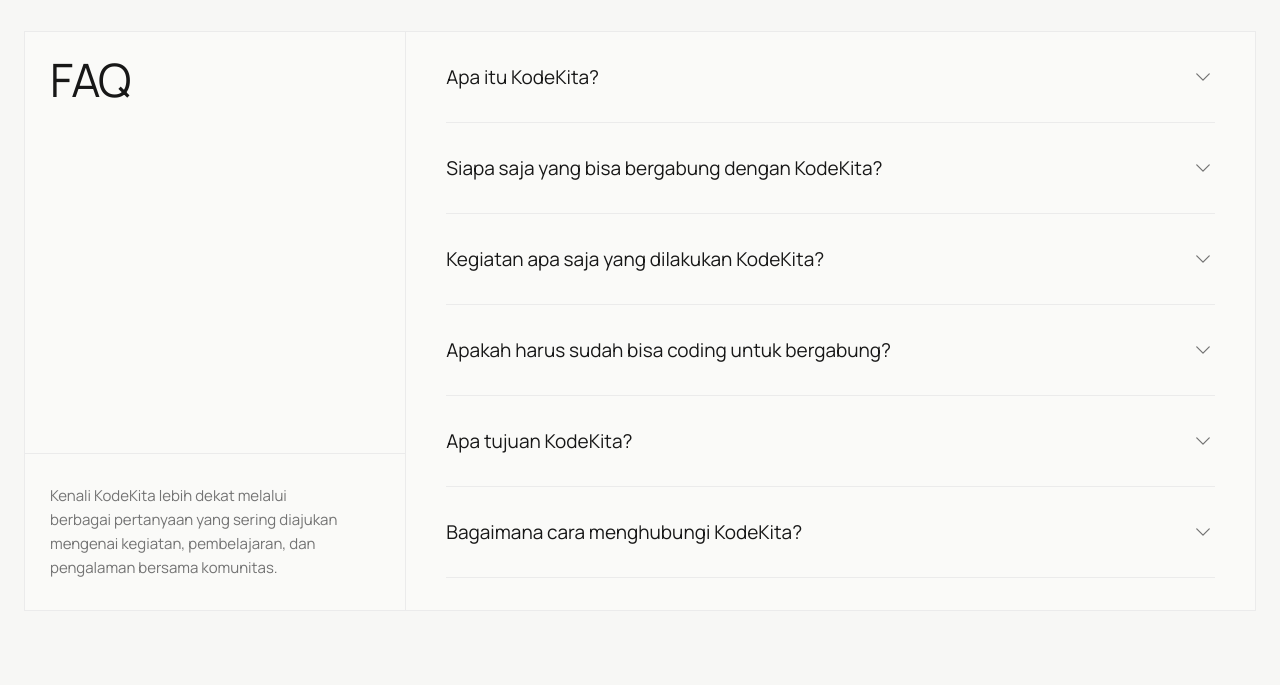
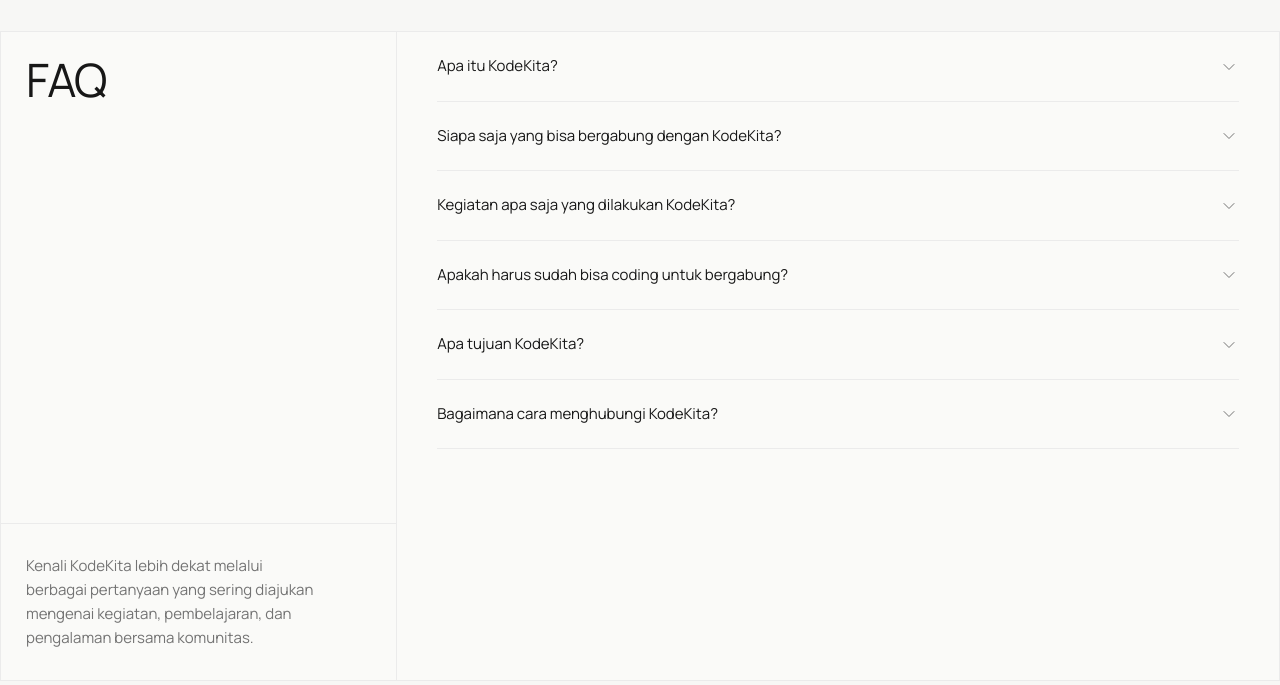
Before and after one commit to amiarynda/Landing-Page-Project-GIT, a website: page gallery.html in a window 1280 px wide. Shown: the part 1164-1849 px from the top of the page. Drawn offline with nearby package versions, Linux system fonts and the light colour scheme; files that its build step writes are made by us from their sources.

Commit message:
fix: gallery fix

```diff
--- a/gallery.html
+++ b/gallery.html
@@ -2,7 +2,6 @@
 <html lang="id">
   <head>
     <meta charset="UTF-8" />
-
     <meta name="viewport" content="width=device-width, initial-scale=1.0" />
 
     <title>Galeri & FAQ KodeKita</title>
@@ -10,7 +9,6 @@
     <link rel="stylesheet" href="./dist/output.css" />
 
     <link rel="preconnect" href="https://fonts.googleapis.com" />
-
     <link rel="preconnect" href="https://fonts.googleapis.com" crossorigin />
 
     <link
@@ -20,12 +18,13 @@
   </head>
 
   <body class="m-0 bg-[#F7F7F5] font-['Manrope'] text-neutral-600">
+
     <!-- HERO -->
-
     <section
       class="flex min-h-[330px] items-center justify-center bg-[#F7F7F5] px-6 pt-[65px] pb-[35px]"
     >
       <div class="flex w-full max-w-[620px] flex-col items-center text-center">
+
         <h1
           class="m-0 text-[38px] font-normal leading-[1.15] tracking-[-1.5px] text-neutral-600 sm:text-[42px] md:text-[44px]"
         >
@@ -45,16 +44,21 @@
         >
           Mulai Perjalanan Anda
         </a>
+
       </div>
     </section>
 
+
+    <!-- GALERI -->
     <section
       id="galeri"
       class="bg-[#F7F7F5] px-[25px] pb-[90px] sm:px-[35px] md:px-[45px] lg:px-[55px]"
     >
+
       <div
         class="mx-auto mb-[30px] flex w-full flex-col items-center text-center"
       >
+
         <h2
           class="m-0 text-[34px] font-normal leading-[1.2] tracking-[-1px] text-neutral-600 sm:text-[36px] md:text-[38px]"
         >
@@ -66,11 +70,14 @@
         >
           Belajar, berkarya, dan tumbuh bersama KodeKita.
         </p>
+
       </div>
+
 
       <div
         class="mx-auto grid w-full max-w-[1200px] grid-cols-1 gap-[10px] sm:grid-cols-2 lg:grid-cols-3"
       >
+
         <div
           class="group h-[240px] overflow-hidden bg-neutral-200 sm:h-[230px] md:h-[250px] lg:h-[255px]"
         >
@@ -130,35 +137,46 @@
             class="h-full w-full object-cover transition-transform duration-500 group-hover:scale-[1.04]"
           />
         </div>
+
       </div>
     </section>
 
+
     <div class="h-[100px] bg-[#F7F7F5] sm:h-[120px] lg:h-[150px]"></div>
 
+
     <!-- FAQ -->
+    <section
+      id="faq"
+      class="min-h-screen bg-[#F7F7F5] pb-[80px]"
+    >
 
-    <section id="faq" class="min-h-screen bg-[#F7F7F5] px-[24px] pb-[80px]">
       <div
-        class="flex min-h-[580px] w-full max-w-[1400px] overflow-hidden border border-neutral-200/70 bg-[#FAFAF8] max-md:flex-col"
+        class="flex min-h-[650px] w-full max-w-[1400px] overflow-hidden border border-neutral-200/70 bg-[#FAFAF8] max-md:flex-col"
       >
+
         <!-- FAQ LEFT -->
-
         <div
           class="flex w-full flex-col justify-between border-r border-neutral-200/70 md:w-[31%] max-md:min-h-[250px] max-md:border-r-0 max-md:border-b"
         >
+
           <div
             class="px-[24px] pt-[25px] sm:px-[28px] md:px-[24px] lg:px-[25px]"
           >
+
             <h2
               class="m-0 text-[36px] font-normal leading-none tracking-[-1.5px] text-neutral-900 sm:text-[40px] md:text-[44px] lg:text-[46px]"
             >
               FAQ
             </h2>
+
           </div>
+
 
           <div
             class="border-t border-neutral-200/70 px-[24px] py-[28px] sm:px-[28px] md:px-[24px] lg:px-[25px] lg:py-[30px]"
           >
+
             <p
               class="m-0 max-w-[300px] text-[14px] font-normal leading-[1.6] text-neutral-500 sm:text-[15px]"
             >
@@ -166,34 +184,42 @@
               sering diajukan mengenai kegiatan, pembelajaran, dan pengalaman
               bersama komunitas.
             </p>
+
           </div>
+
         </div>
 
+
         <!-- FAQ RIGHT -->
-
         <div
           class="flex-1 px-[24px] sm:px-[35px] md:px-[30px] lg:px-[35px] xl:px-[40px]"
         >
+
           <div class="w-full">
+
             <!-- FAQ 1 -->
+            <div class="faq-item border-b border-neutral-200/70">
 
-            <div class="faq-item border-b border-neutral-200/70">
               <button
                 type="button"
-                class="faq-button flex min-h-[90px] w-full items-center justify-between gap-5 py-[20px] text-left text-[18px] font-normal leading-[1.4] text-neutral-900 sm:text-[19px]"
+                class="faq-button flex w-full items-center justify-between gap-5 py-[23px] text-left text-[13px] font-normal text-neutral-900 sm:text-[14px] md:text-[15px]"
               >
-                <span> Apa itu KodeKita? </span>
+
+                <span>
+                  Apa itu KodeKita?
+                </span>
 
                 <span
-                  class="faq-icon flex h-[24px] w-[24px] shrink-0 items-center justify-center text-neutral-500 transition-transform duration-300"
+                  class="faq-icon flex h-5 w-5 shrink-0 items-center justify-center text-neutral-500 transition-transform duration-300"
                 >
+
                   <svg
                     xmlns="http://www.w3.org/2000/svg"
                     fill="none"
                     viewBox="0 0 24 24"
                     stroke-width="1.5"
                     stroke="currentColor"
-                    class="h-[20px] w-[20px]"
+                    class="h-4 w-4"
                   >
                     <path
                       stroke-linecap="round"
@@ -201,42 +227,55 @@
                       d="m19.5 8.25-7.5 7.5-7.5-7.5"
                     />
                   </svg>
+
                 </span>
+
               </button>
+
 
               <div
                 class="faq-answer grid grid-rows-[0fr] opacity-0 transition-all duration-300"
               >
+
                 <div class="overflow-hidden">
+
                   <p
                     class="pb-[20px] pr-[35px] text-[12px] leading-[1.6] text-neutral-500"
                   >
                     KodeKita adalah ruang belajar dan berkarya bersama bagi
                     pelajar yang ingin mengembangkan kemampuan digital.
                   </p>
+
                 </div>
+
               </div>
+
             </div>
 
+
             <!-- FAQ 2 -->
+            <div class="faq-item border-b border-neutral-200/70">
 
-            <div class="faq-item border-b border-neutral-200/70">
               <button
                 type="button"
-                class="faq-button flex min-h-[90px] w-full items-center justify-between gap-5 py-[20px] text-left text-[18px] font-normal leading-[1.4] text-neutral-900 sm:text-[19px]"
+                class="faq-button flex w-full items-center justify-between gap-5 py-[23px] text-left text-[13px] font-normal text-neutral-900 sm:text-[14px] md:text-[15px]"
               >
-                <span> Siapa saja yang bisa bergabung dengan KodeKita? </span>
+
+                <span>
+                  Siapa saja yang bisa bergabung dengan KodeKita?
+                </span>
 
                 <span
-                  class="faq-icon flex h-[24px] w-[24px] shrink-0 items-center justify-center text-neutral-500 transition-transform duration-300"
+                  class="faq-icon flex h-5 w-5 shrink-0 items-center justify-center text-neutral-500 transition-transform duration-300"
                 >
+
                   <svg
                     xmlns="http://www.w3.org/2000/svg"
                     fill="none"
                     viewBox="0 0 24 24"
                     stroke-width="1.5"
                     stroke="currentColor"
-                    class="h-[20px] w-[20px]"
+                    class="h-4 w-4"
                   >
                     <path
                       stroke-linecap="round"
@@ -244,13 +283,18 @@
                       d="m19.5 8.25-7.5 7.5-7.5-7.5"
                     />
                   </svg>
+
                 </span>
+
               </button>
+
 
               <div
                 class="faq-answer grid grid-rows-[0fr] opacity-0 transition-all duration-300"
               >
+
                 <div class="overflow-hidden">
+
                   <p
                     class="pb-[20px] pr-[35px] text-[12px] leading-[1.6] text-neutral-500"
                   >
@@ -258,29 +302,37 @@
                     teknologi, berbagi pengalaman, dan membuat karya digital
                     bersama.
                   </p>
+
                 </div>
+
               </div>
+
             </div>
 
+
             <!-- FAQ 3 -->
+            <div class="faq-item border-b border-neutral-200/70">
 
-            <div class="faq-item border-b border-neutral-200/70">
               <button
                 type="button"
-                class="faq-button flex min-h-[90px] w-full items-center justify-between gap-5 py-[20px] text-left text-[18px] font-normal leading-[1.4] text-neutral-900 sm:text-[19px]"
+                class="faq-button flex w-full items-center justify-between gap-5 py-[23px] text-left text-[13px] font-normal text-neutral-900 sm:text-[14px] md:text-[15px]"
               >
-                <span> Kegiatan apa saja yang dilakukan KodeKita? </span>
+
+                <span>
+                  Kegiatan apa saja yang dilakukan KodeKita?
+                </span>
 
                 <span
-                  class="faq-icon flex h-[24px] w-[24px] shrink-0 items-center justify-center text-neutral-500 transition-transform duration-300"
+                  class="faq-icon flex h-5 w-5 shrink-0 items-center justify-center text-neutral-500 transition-transform duration-300"
                 >
+
                   <svg
                     xmlns="http://www.w3.org/2000/svg"
                     fill="none"
                     viewBox="0 0 24 24"
                     stroke-width="1.5"
                     stroke="currentColor"
-                    class="h-[20px] w-[20px]"
+                    class="h-4 w-4"
                   >
                     <path
                       stroke-linecap="round"
@@ -288,13 +340,18 @@
                       d="m19.5 8.25-7.5 7.5-7.5-7.5"
                     />
                   </svg>
+
                 </span>
+
               </button>
+
 
               <div
                 class="faq-answer grid grid-rows-[0fr] opacity-0 transition-all duration-300"
               >
+
                 <div class="overflow-hidden">
+
                   <p
                     class="pb-[20px] pr-[35px] text-[12px] leading-[1.6] text-neutral-500"
                   >
@@ -302,29 +359,37 @@
                     pengetahuan, kolaborasi, dan pengembangan berbagai proyek
                     digital.
                   </p>
+
                 </div>
+
               </div>
+
             </div>
 
+
             <!-- FAQ 4 -->
+            <div class="faq-item border-b border-neutral-200/70">
 
-            <div class="faq-item border-b border-neutral-200/70">
               <button
                 type="button"
-                class="faq-button flex min-h-[90px] w-full items-center justify-between gap-5 py-[20px] text-left text-[18px] font-normal leading-[1.4] text-neutral-900 sm:text-[19px]"
+                class="faq-button flex w-full items-center justify-between gap-5 py-[23px] text-left text-[13px] font-normal text-neutral-900 sm:text-[14px] md:text-[15px]"
               >
-                <span> Apakah harus sudah bisa coding untuk bergabung? </span>
+
+                <span>
+                  Apakah harus sudah bisa coding untuk bergabung?
+                </span>
 
                 <span
-                  class="faq-icon flex h-[24px] w-[24px] shrink-0 items-center justify-center text-neutral-500 transition-transform duration-300"
+                  class="faq-icon flex h-5 w-5 shrink-0 items-center justify-center text-neutral-500 transition-transform duration-300"
                 >
+
                   <svg
                     xmlns="http://www.w3.org/2000/svg"
                     fill="none"
                     viewBox="0 0 24 24"
                     stroke-width="1.5"
                     stroke="currentColor"
-                    class="h-[20px] w-[20px]"
+                    class="h-4 w-4"
                   >
                     <path
                       stroke-linecap="round"
@@ -332,13 +397,18 @@
                       d="m19.5 8.25-7.5 7.5-7.5-7.5"
                     />
                   </svg>
+
                 </span>
+
               </button>
+
 
               <div
                 class="faq-answer grid grid-rows-[0fr] opacity-0 transition-all duration-300"
               >
+
                 <div class="overflow-hidden">
+
                   <p
                     class="pb-[20px] pr-[35px] text-[12px] leading-[1.6] text-neutral-500"
                   >
@@ -346,29 +416,37 @@
                     coding dari dasar maupun mengembangkan kemampuan yang sudah
                     dimiliki.
                   </p>
+
                 </div>
+
               </div>
+
             </div>
 
+
             <!-- FAQ 5 -->
+            <div class="faq-item border-b border-neutral-200/70">
 
-            <div class="faq-item border-b border-neutral-200/70">
               <button
                 type="button"
-                class="faq-button flex min-h-[90px] w-full items-center justify-between gap-5 py-[20px] text-left text-[18px] font-normal leading-[1.4] text-neutral-900 sm:text-[19px]"
+                class="faq-button flex w-full items-center justify-between gap-5 py-[23px] text-left text-[13px] font-normal text-neutral-900 sm:text-[14px] md:text-[15px]"
               >
-                <span> Apa tujuan KodeKita? </span>
+
+                <span>
+                  Apa tujuan KodeKita?
+                </span>
 
                 <span
-                  class="faq-icon flex h-[24px] w-[24px] shrink-0 items-center justify-center text-neutral-500 transition-transform duration-300"
+                  class="faq-icon flex h-5 w-5 shrink-0 items-center justify-center text-neutral-500 transition-transform duration-300"
                 >
+
                   <svg
                     xmlns="http://www.w3.org/2000/svg"
                     fill="none"
                     viewBox="0 0 24 24"
                     stroke-width="1.5"
                     stroke="currentColor"
-                    class="h-[20px] w-[20px]"
+                    class="h-4 w-4"
                   >
                     <path
                       stroke-linecap="round"
@@ -376,13 +454,18 @@
                       d="m19.5 8.25-7.5 7.5-7.5-7.5"
                     />
                   </svg>
+
                 </span>
+
               </button>
+
 
               <div
                 class="faq-answer grid grid-rows-[0fr] opacity-0 transition-all duration-300"
               >
+
                 <div class="overflow-hidden">
+
                   <p
                     class="pb-[20px] pr-[35px] text-[12px] leading-[1.6] text-neutral-500"
                   >
@@ -390,91 +473,128 @@
                     melalui teknologi, kreativitas, pembelajaran, dan
                     kolaborasi.
                   </p>
+
                 </div>
+
               </div>
+
             </div>
 
+
             <!-- FAQ 6 -->
+            <div class="faq-item border-b border-neutral-200/70">
 
-            <div class="faq-item border-b border-neutral-200/70">
               <button
                 type="button"
-                class="faq-button flex min-h-[90px] w-full items-center justify-between gap-5 py-[20px] text-left text-[18px] font-normal leading-[1.4] text-neutral-900 sm:text-[19px]"
+                class="faq-button flex w-full items-center justify-between gap-5 py-[23px] text-left text-[13px] font-normal text-neutral-900 sm:text-[14px] md:text-[15px]"
               >
-                <span> Bagaimana cara menghubungi KodeKita? </span>
+
+                <span>
+                  Bagaimana cara menghubungi KodeKita?
+                </span>
 
                 <span
-                  class="faq-icon flex h-[24px] w-[24px] shrink-0 items-center justify-center text-neutral-500 transition-transform duration-300"
+                  class="faq-icon flex h-5 w-5 shrink-0 items-center justify-center text-neutral-500 transition-transform duration-300"
                 >
+
                   <svg
                     xmlns="http://www.w3.org/2000/svg"
                     fill="none"
                     viewBox="0 0 24 24"
                     stroke-width="1.5"
                     stroke="currentColor"
-                    class="h-[20px] w-[20px]"
+                    class="h-4 w-4"
                   >
+
                     <path
                       stroke-linecap="round"
                       stroke-linejoin="round"
                       d="m19.5 8.25-7.5 7.5-7.5-7.5"
                     />
+
                   </svg>
+
                 </span>
+
               </button>
+
 
               <div
                 class="faq-answer grid grid-rows-[0fr] opacity-0 transition-all duration-300"
               >
+
                 <div class="overflow-hidden">
+
                   <p
                     class="pb-[20px] pr-[35px] text-[12px] leading-[1.6] text-neutral-500"
                   >
                     Informasi kontak KodeKita dapat disediakan melalui halaman
                     Contact pada website.
                   </p>
+
                 </div>
+
               </div>
+
             </div>
+
           </div>
+
         </div>
+
       </div>
+
     </section>
 
+
+    <!-- FAQ SCRIPT -->
     <script>
       const faqItems = document.querySelectorAll(".faq-item");
 
       faqItems.forEach((item) => {
         const button = item.querySelector(".faq-button");
-
         const answer = item.querySelector(".faq-answer");
-
         const icon = item.querySelector(".faq-icon");
 
         button.addEventListener("click", () => {
           const isOpen = answer.classList.contains("grid-rows-[1fr]");
 
           faqItems.forEach((otherItem) => {
-            const otherAnswer = otherItem.querySelector(".faq-answer");
+            const otherAnswer =
+              otherItem.querySelector(".faq-answer");
 
-            const otherIcon = otherItem.querySelector(".faq-icon");
+            const otherIcon =
+              otherItem.querySelector(".faq-icon");
 
-            otherAnswer.classList.remove("grid-rows-[1fr]", "opacity-100");
+            otherAnswer.classList.remove(
+              "grid-rows-[1fr]",
+              "opacity-100"
+            );
 
-            otherAnswer.classList.add("grid-rows-[0fr]", "opacity-0");
+            otherAnswer.classList.add(
+              "grid-rows-[0fr]",
+              "opacity-0"
+            );
 
             otherIcon.classList.remove("rotate-180");
           });
 
           if (!isOpen) {
-            answer.classList.remove("grid-rows-[0fr]", "opacity-0");
+            answer.classList.remove(
+              "grid-rows-[0fr]",
+              "opacity-0"
+            );
 
-            answer.classList.add("grid-rows-[1fr]", "opacity-100");
+            answer.classList.add(
+              "grid-rows-[1fr]",
+              "opacity-100"
+            );
 
             icon.classList.add("rotate-180");
           }
         });
       });
     </script>
+
   </body>
 </html>
```
